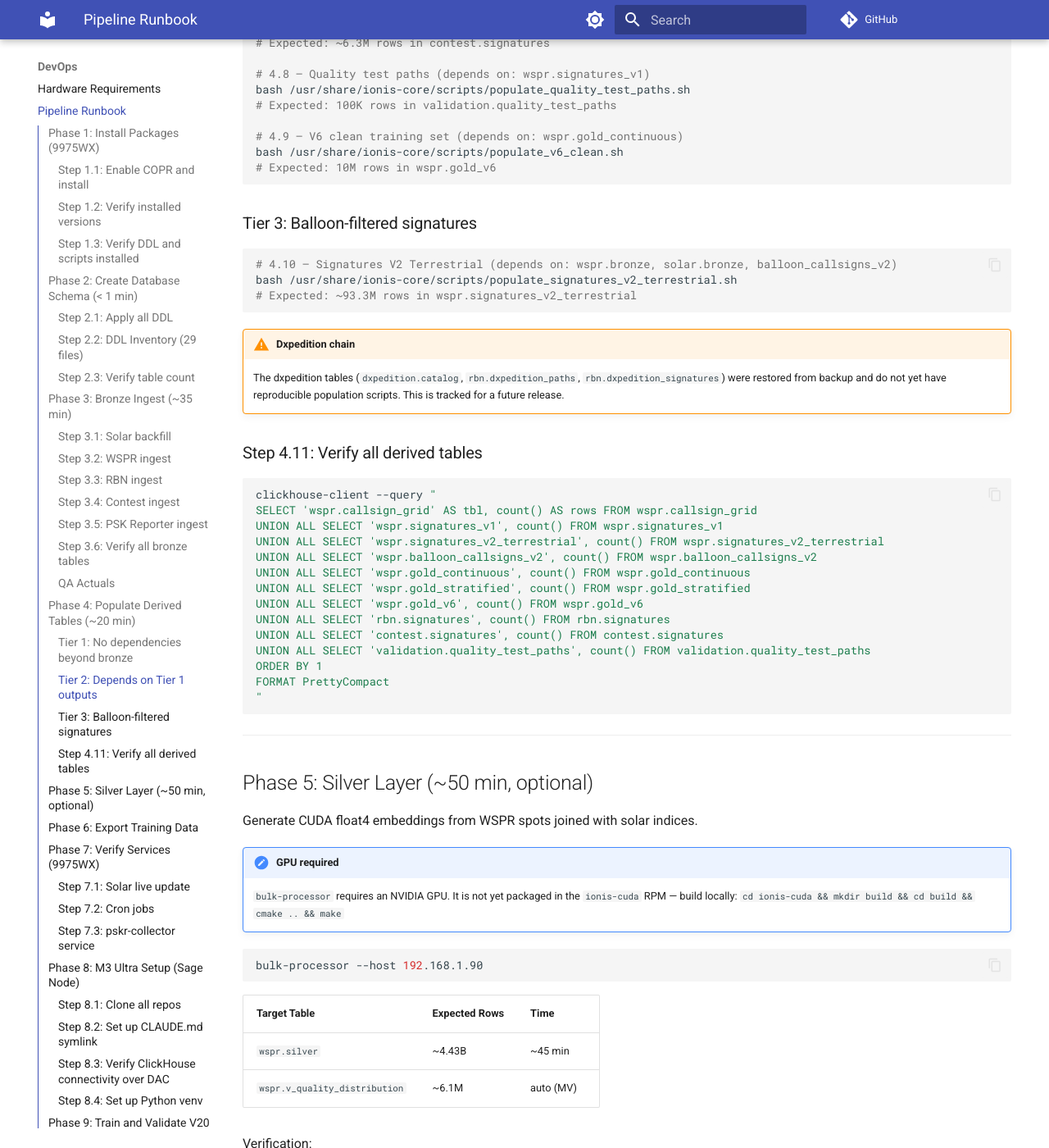
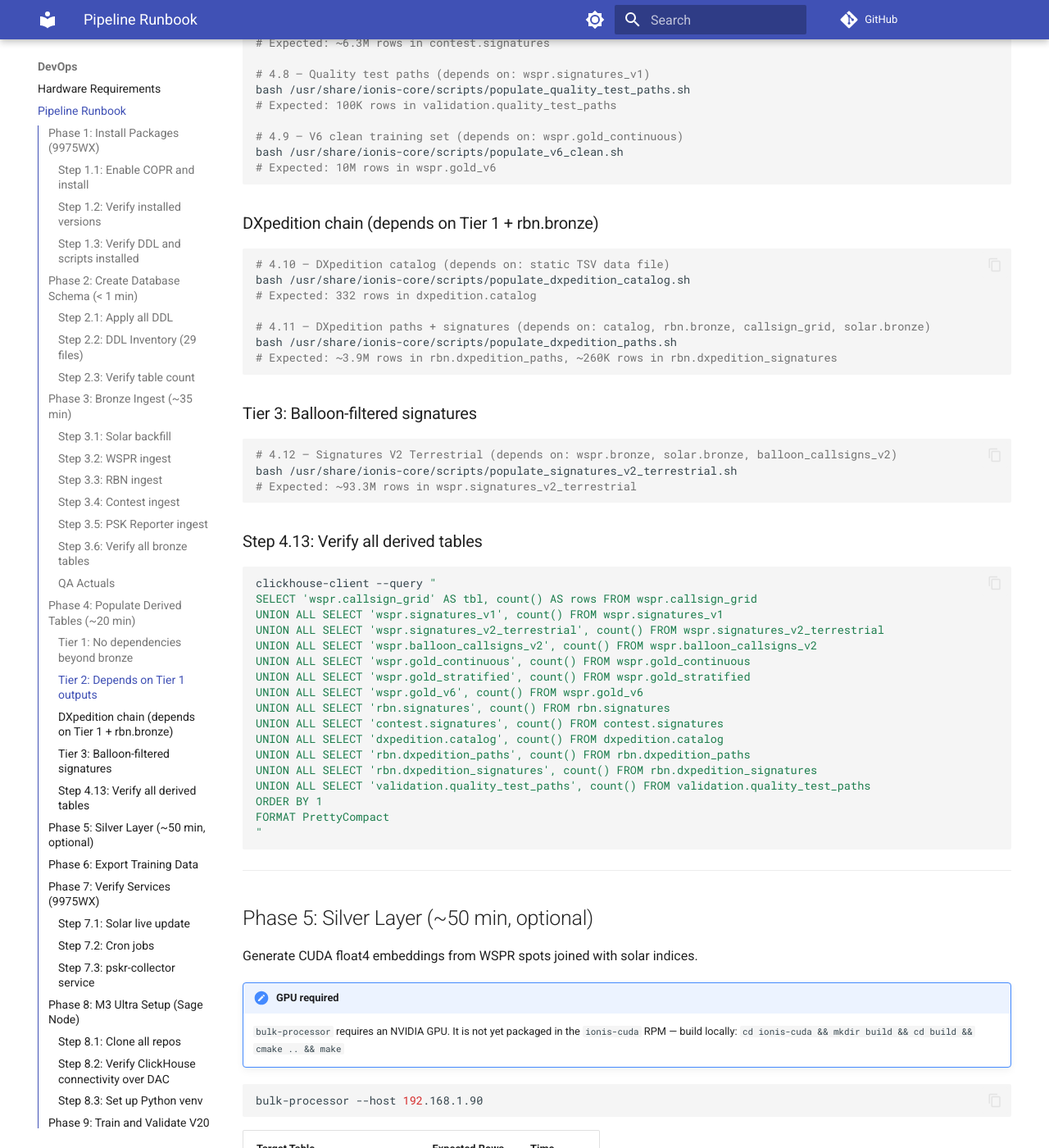
Before and after one commit to IONIS-AI/ionis-docs, an MkDocs documentation site: the page built from docs/devops/pipeline-runbook.md, in a window 1280 px wide and 1400 px high, scrolled down 4982 px. Shown: the whole window at 82% size. Built offline with MkDocs 1.6.1 and Material for MkDocs 9.7.7, drawn with Linux system fonts in a browser that asks for light colours; comment, search, counter and statistics services are not loaded; some of the changed text lies outside the part shown.

Commit message:
docs: add dxpedition steps to pipeline runbook
Add steps 4.10-4.11 for dxpedition catalog and paths/signatures
population. Update script count 10 → 12, version refs to 3.0.3.
Remove CLAUDE.md references from runbook.

Co-Authored-By: Claude Opus 4.6 <noreply@anthropic.com>

````diff
--- a/docs/devops/pipeline-runbook.md
+++ b/docs/devops/pipeline-runbook.md
@@ -24,7 +24,7 @@ sudo dnf install ionis-core ionis-apps
 
 ```bash
 rpm -q ionis-core ionis-apps
-# Expected: ionis-core-3.0.2+, ionis-apps-3.0.1+
+# Expected: ionis-core-3.0.3+, ionis-apps-3.0.1+
 ```
 
 ### Step 1.3: Verify DDL and scripts installed
@@ -34,7 +34,7 @@ ls /usr/share/ionis-core/ddl/*.sql | wc -l
 # Expected: 29
 
 ls /usr/share/ionis-core/scripts/*.sh | wc -l
-# Expected: 10
+# Expected: 12
 ```
 
 ---
@@ -198,7 +198,7 @@ See [Bronze Stack](../methodology/bronze_stack.md) for per-step verification que
 
 ## Phase 4: Populate Derived Tables (~20 min)
 
-All 10 population scripts live in `/usr/share/ionis-core/scripts/`. They
+All 12 population scripts live in `/usr/share/ionis-core/scripts/`. They
 accept `CH_HOST` env var (default: `192.168.1.90`, use `10.60.1.1` for DAC).
 
 Run in dependency order — three tiers.
@@ -247,21 +247,27 @@ bash /usr/share/ionis-core/scripts/populate_v6_clean.sh
 # Expected: 10M rows in wspr.gold_v6
 ```
 
+### DXpedition chain (depends on Tier 1 + rbn.bronze)
+
+```bash
+# 4.10 — DXpedition catalog (depends on: static TSV data file)
+bash /usr/share/ionis-core/scripts/populate_dxpedition_catalog.sh
+# Expected: 332 rows in dxpedition.catalog
+
+# 4.11 — DXpedition paths + signatures (depends on: catalog, rbn.bronze, callsign_grid, solar.bronze)
+bash /usr/share/ionis-core/scripts/populate_dxpedition_paths.sh
+# Expected: ~3.9M rows in rbn.dxpedition_paths, ~260K rows in rbn.dxpedition_signatures
+```
+
 ### Tier 3: Balloon-filtered signatures
 
 ```bash
-# 4.10 — Signatures V2 Terrestrial (depends on: wspr.bronze, solar.bronze, balloon_callsigns_v2)
+# 4.12 — Signatures V2 Terrestrial (depends on: wspr.bronze, solar.bronze, balloon_callsigns_v2)
 bash /usr/share/ionis-core/scripts/populate_signatures_v2_terrestrial.sh
 # Expected: ~93.3M rows in wspr.signatures_v2_terrestrial
 ```
 
-!!! warning "Dxpedition chain"
-    The dxpedition tables (`dxpedition.catalog`, `rbn.dxpedition_paths`,
-    `rbn.dxpedition_signatures`) were restored from backup and do not yet
-    have reproducible population scripts. This is tracked for a future
-    release.
-
-### Step 4.11: Verify all derived tables
+### Step 4.13: Verify all derived tables
 
 ```bash
 clickhouse-client --query "
@@ -274,6 +280,9 @@ UNION ALL SELECT 'wspr.gold_stratified', count() FROM wspr.gold_stratified
 UNION ALL SELECT 'wspr.gold_v6', count() FROM wspr.gold_v6
 UNION ALL SELECT 'rbn.signatures', count() FROM rbn.signatures
 UNION ALL SELECT 'contest.signatures', count() FROM contest.signatures
+UNION ALL SELECT 'dxpedition.catalog', count() FROM dxpedition.catalog
+UNION ALL SELECT 'rbn.dxpedition_paths', count() FROM rbn.dxpedition_paths
+UNION ALL SELECT 'rbn.dxpedition_signatures', count() FROM rbn.dxpedition_signatures
 UNION ALL SELECT 'validation.quality_test_paths', count() FROM validation.quality_test_paths
 ORDER BY 1
 FORMAT PrettyCompact
@@ -374,21 +383,14 @@ for repo in ionis-core ionis-apps ionis-cuda ionis-docs ionis-training ionis-dev
 done
 ```
 
-### Step 8.2: Set up CLAUDE.md symlink
-
-```bash
-cd /Users/gbeam/workspace/ionis-ai
-ln -s ionis-devel/CLAUDE.md CLAUDE.md
-```
-
-### Step 8.3: Verify ClickHouse connectivity over DAC
+### Step 8.2: Verify ClickHouse connectivity over DAC
 
 ```bash
 clickhouse-client --host 10.60.1.1 --query "SELECT version()"
 clickhouse-client --host 10.60.1.1 --query "SELECT count() FROM wspr.bronze"
 ```
 
-### Step 8.4: Set up Python venv
+### Step 8.3: Set up Python venv
 
 ```bash
 cd /Users/gbeam/workspace/ionis-ai/ionis-training
@@ -441,7 +443,7 @@ python versions/v20/validate_v20_pskr.py
 ```text
 Phase 1: Install Packages
   1.1  dnf install ionis-core ionis-apps
-  1.2  Verify versions, DDL count (29), script count (10)
+  1.2  Verify versions, DDL count (29), script count (12)
 
 Phase 2: Schema
   2.1  ionis-db-init                                         (<1 min)
@@ -465,8 +467,12 @@ Phase 4: Population Scripts (Tier 1 → 2 → 3)
   4.7  populate_contest_signatures.sh contest.signatures       (~6.3M)
   4.8  populate_quality_test_paths.sh validation.quality_test_paths (100K)
   4.9  populate_v6_clean.sh          wspr.gold_v6              (10M)
+  ── DXpedition ──
+  4.10 populate_dxpedition_catalog.sh   dxpedition.catalog            (332)
+  4.11 populate_dxpedition_paths.sh     rbn.dxpedition_paths          (~3.9M)
+                                        rbn.dxpedition_signatures     (~260K)
   ── Tier 3 ──
-  4.10 populate_signatures_v2_terrestrial.sh  wspr.signatures_v2_terrestrial (~93.3M)
+  4.12 populate_signatures_v2_terrestrial.sh  wspr.signatures_v2_terrestrial (~93.3M)
 
 Phase 5: Silver Layer (optional, requires GPU)
   5.1  bulk-processor (CUDA)         wspr.silver              (~4.43B, ~45m)
@@ -478,7 +484,7 @@ Phase 7: Verify Services
   7.1  solar-live-update, cron jobs, pskr-collector
 
 Phase 8: M3 Ultra Setup
-  8.1  Clone repos, CLAUDE.md symlink, venv, DAC connectivity
+  8.1  Clone repos, venv, DAC connectivity
 
 Phase 9: Train and Validate V20
   9.1  train.py --config versions/v20/config_v20.json        (~4h16m)
````
Also changed, not shown: docs/methodology/bronze_stack.md (+2 -2 lines).
